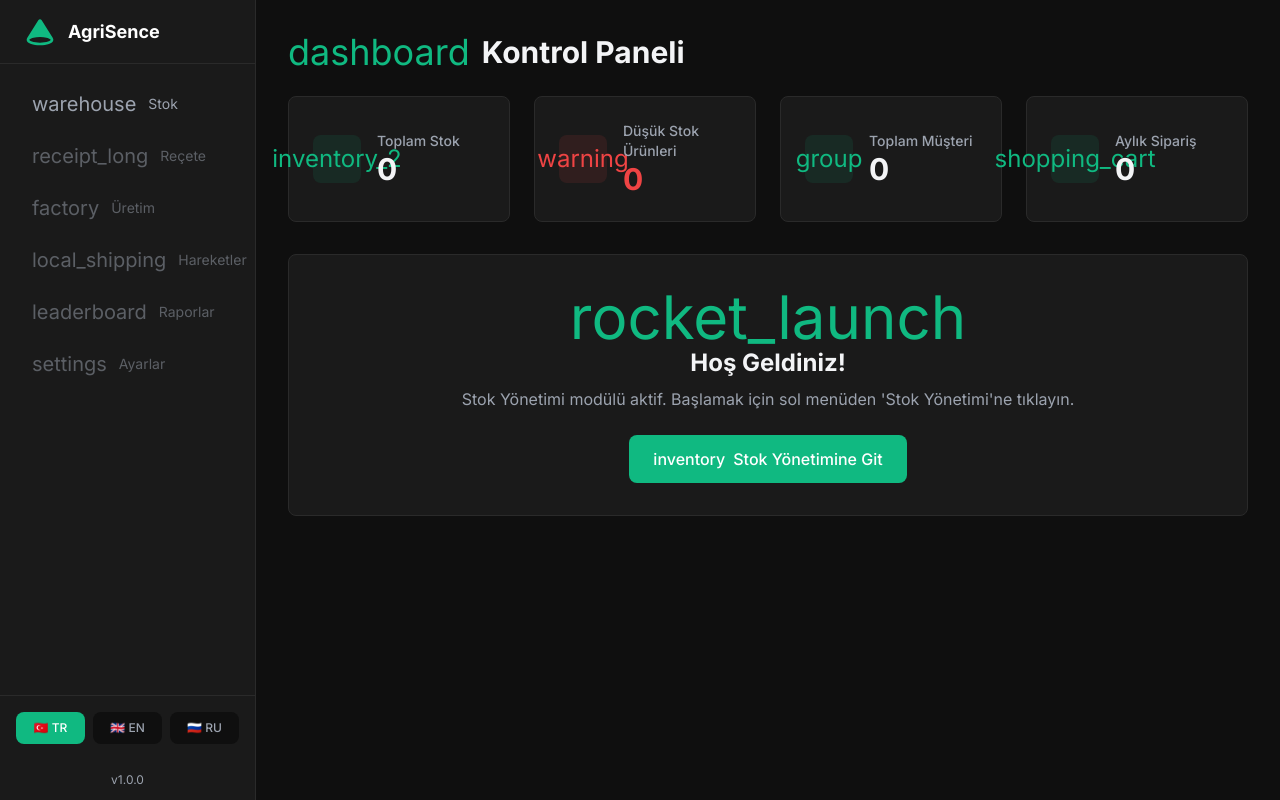
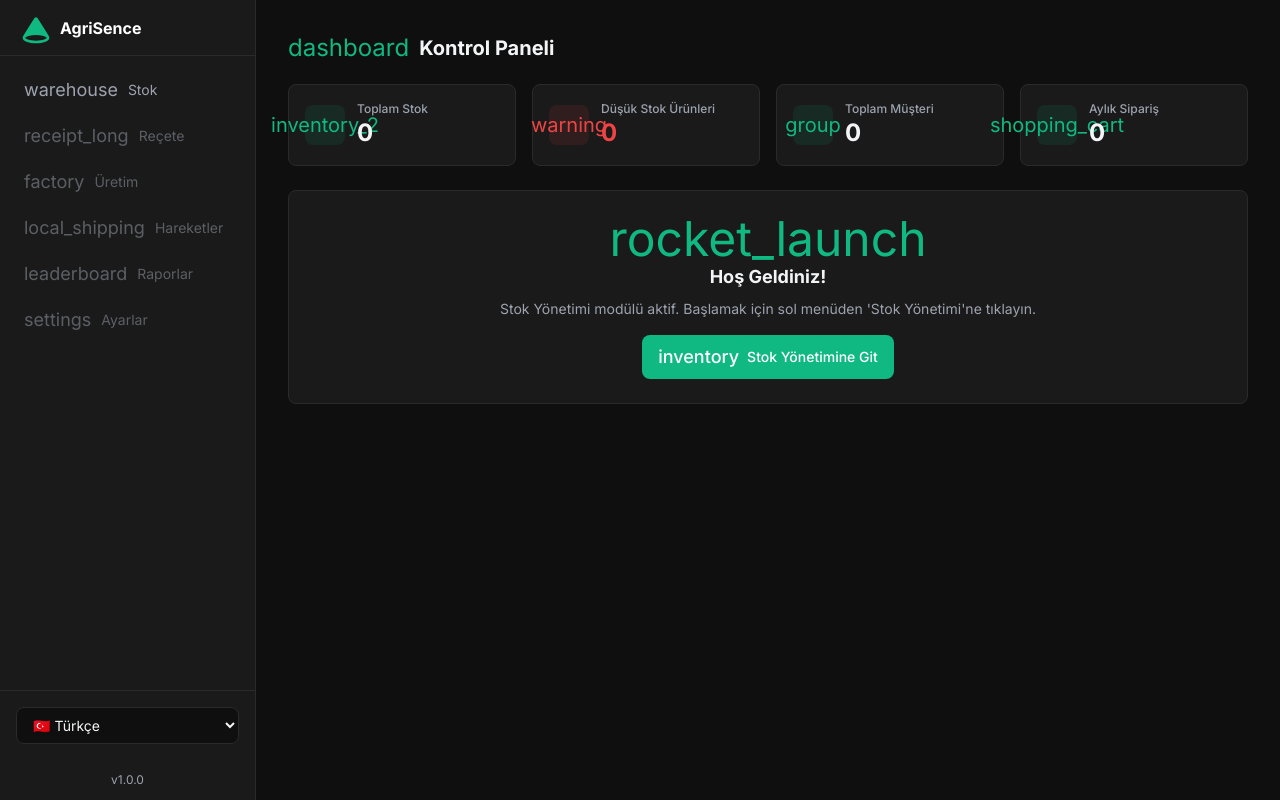
Before and after one commit to equinox794/agrisence, a Next.js app: page / in a window 1280 px wide. Built offline with nearby package versions, Linux system fonts and the light colour scheme.

Commit message:
fix: Font buyuklukleri kucultuldu ve dil secimi dropdown yapildi - Sidebar menulerde dropdown dil secimi eklendi - Tum sayfalarda font boyutlari kucultuldu - Form inputlari daha compact hale getirildi - Islemler sutununda sadece ikonlar gosteriliyor - Tutarli tasarim dili uygulandi

```diff
--- a/app/page.tsx
+++ b/app/page.tsx
@@ -8,77 +8,77 @@ export default function Dashboard() {
 
   return (
     <div>
-      <div className="flex items-center gap-3 mb-6">
-        <span className="material-symbols-outlined text-[var(--primary-green)] text-4xl">dashboard</span>
-        <h1 className="text-3xl font-bold text-[var(--primary-text)]">
+      <div className="flex items-center gap-2.5 mb-5">
+        <span className="material-symbols-outlined text-[var(--primary-green)] text-2xl">dashboard</span>
+        <h1 className="text-xl font-bold text-[var(--primary-text)]">
           {t('dashboard.title')}
         </h1>
       </div>
 
       {/* Özet Kartlar */}
-      <div className="grid grid-cols-1 md:grid-cols-2 lg:grid-cols-4 gap-6 mb-8">
-        <div className="flex items-center gap-4 rounded-lg p-6 bg-[var(--card-background)] border border-[var(--border)] hover:border-[var(--primary-green)] transition-colors duration-300">
-          <div className="w-12 h-12 rounded-lg bg-[var(--primary-green)]/10 flex items-center justify-center">
-            <span className="material-symbols-outlined text-[var(--primary-green)] text-2xl">inventory_2</span>
+      <div className="grid grid-cols-1 md:grid-cols-2 lg:grid-cols-4 gap-4 mb-6">
+        <div className="flex items-center gap-3 rounded-lg p-4 bg-[var(--card-background)] border border-[var(--border)] hover:border-[var(--primary-green)] transition-colors duration-300">
+          <div className="w-10 h-10 rounded-lg bg-[var(--primary-green)]/10 flex items-center justify-center">
+            <span className="material-symbols-outlined text-[var(--primary-green)] text-xl">inventory_2</span>
           </div>
           <div>
-            <p className="text-sm font-medium text-[var(--secondary-text)]">
+            <p className="text-xs font-medium text-[var(--secondary-text)]">
               {t('dashboard.totalStocks')}
             </p>
-            <p className="text-3xl font-bold text-[var(--primary-text)]">0</p>
+            <p className="text-2xl font-bold text-[var(--primary-text)]">0</p>
           </div>
         </div>
 
-        <div className="flex items-center gap-4 rounded-lg p-6 bg-[var(--card-background)] border border-[var(--border)] hover:border-[var(--error)] transition-colors duration-300">
-          <div className="w-12 h-12 rounded-lg bg-[var(--error)]/10 flex items-center justify-center">
-            <span className="material-symbols-outlined text-[var(--error)] text-2xl">warning</span>
+        <div className="flex items-center gap-3 rounded-lg p-4 bg-[var(--card-background)] border border-[var(--border)] hover:border-[var(--error)] transition-colors duration-300">
+          <div className="w-10 h-10 rounded-lg bg-[var(--error)]/10 flex items-center justify-center">
+            <span className="material-symbols-outlined text-[var(--error)] text-xl">warning</span>
           </div>
           <div>
-            <p className="text-sm font-medium text-[var(--secondary-text)]">
+            <p className="text-xs font-medium text-[var(--secondary-text)]">
               {t('dashboard.lowStockItems')}
             </p>
-            <p className="text-3xl font-bold text-[var(--error)]">0</p>
+            <p className="text-2xl font-bold text-[var(--error)]">0</p>
           </div>
         </div>
 
-        <div className="flex items-center gap-4 rounded-lg p-6 bg-[var(--card-background)] border border-[var(--border)] hover:border-[var(--primary-green)] transition-colors duration-300">
-          <div className="w-12 h-12 rounded-lg bg-[var(--primary-green)]/10 flex items-center justify-center">
-            <span className="material-symbols-outlined text-[var(--primary-green)] text-2xl">group</span>
+        <div className="flex items-center gap-3 rounded-lg p-4 bg-[var(--card-background)] border border-[var(--border)] hover:border-[var(--primary-green)] transition-colors duration-300">
+          <div className="w-10 h-10 rounded-lg bg-[var(--primary-green)]/10 flex items-center justify-center">
+            <span className="material-symbols-outlined text-[var(--primary-green)] text-xl">group</span>
           </div>
           <div>
-            <p className="text-sm font-medium text-[var(--secondary-text)]">
+            <p className="text-xs font-medium text-[var(--secondary-text)]">
               {t('dashboard.totalCustomers')}
             </p>
-            <p className="text-3xl font-bold text-[var(--primary-text)]">0</p>
+            <p className="text-2xl font-bold text-[var(--primary-text)]">0</p>
           </div>
         </div>
 
-        <div className="flex items-center gap-4 rounded-lg p-6 bg-[var(--card-background)] border border-[var(--border)] hover:border-[var(--primary-green)] transition-colors duration-300">
-          <div className="w-12 h-12 rounded-lg bg-[var(--primary-green)]/10 flex items-center justify-center">
-            <span className="material-symbols-outlined text-[var(--primary-green)] text-2xl">shopping_cart</span>
+        <div className="flex items-center gap-3 rounded-lg p-4 bg-[var(--card-background)] border border-[var(--border)] hover:border-[var(--primary-green)] transition-colors duration-300">
+          <div className="w-10 h-10 rounded-lg bg-[var(--primary-green)]/10 flex items-center justify-center">
+            <span className="material-symbols-outlined text-[var(--primary-green)] text-xl">shopping_cart</span>
           </div>
           <div>
-            <p className="text-sm font-medium text-[var(--secondary-text)]">
+            <p className="text-xs font-medium text-[var(--secondary-text)]">
               {t('dashboard.monthlyOrders')}
             </p>
-            <p className="text-3xl font-bold text-[var(--primary-text)]">0</p>
+            <p className="text-2xl font-bold text-[var(--primary-text)]">0</p>
           </div>
         </div>
       </div>
 
       {/* Bilgilendirme */}
-      <div className="rounded-lg p-8 bg-[var(--card-background)] border border-[var(--border)] text-center">
-        <span className="material-symbols-outlined text-[var(--primary-green)] text-6xl mb-4">
+      <div className="rounded-lg p-6 bg-[var(--card-background)] border border-[var(--border)] text-center">
+        <span className="material-symbols-outlined text-[var(--primary-green)] text-5xl mb-3">
           rocket_launch
         </span>
-        <h2 className="text-2xl font-bold text-[var(--primary-text)] mb-2">
+        <h2 className="text-lg font-bold text-[var(--primary-text)] mb-2">
           {t('dashboard.welcome')}
         </h2>
-        <p className="text-[var(--secondary-text)] mb-6">
+        <p className="text-sm text-[var(--secondary-text)] mb-4">
           {t('dashboard.welcomeMessage')}
         </p>
-        <Link href="/stok" className="inline-flex items-center gap-2 px-6 py-3 rounded-lg bg-[var(--primary-green)] text-white font-medium hover:bg-[var(--accent-green)] transition-colors">
-          <span className="material-symbols-outlined">inventory</span>
+        <Link href="/stok" className="inline-flex items-center gap-2 px-4 py-2 rounded-lg bg-[var(--primary-green)] text-white text-sm font-medium hover:bg-[var(--accent-green)] transition-colors">
+          <span className="material-symbols-outlined text-lg">inventory</span>
           <span>{t('dashboard.goToStock')}</span>
         </Link>
       </div>
--- a/components/Sidebar.tsx
+++ b/components/Sidebar.tsx
@@ -13,17 +13,17 @@ export default function Sidebar() {
   return (
     <aside className="fixed left-0 top-0 h-screen w-64 bg-[var(--card-background)] border-r border-[var(--border)] flex flex-col">
       {/* Logo */}
-      <div className="h-16 flex items-center gap-3 px-6 border-b border-[var(--border)]">
+      <div className="h-14 flex items-center gap-3 px-5 border-b border-[var(--border)]">
         <div
-          className="text-[var(--primary-green)] w-8 h-8"
+          className="text-[var(--primary-green)] w-7 h-7"
           dangerouslySetInnerHTML={{ __html: appConfig.logo.svg }}
         />
-        <h2 className="text-lg font-bold text-white">{appConfig.name}</h2>
+        <h2 className="text-base font-bold text-white">{appConfig.name}</h2>
       </div>
 
       {/* Navigation Menu */}
-      <nav className="flex-1 px-4 py-4 overflow-y-auto">
-        <ul className="space-y-1">
+      <nav className="flex-1 px-3 py-3 overflow-y-auto">
+        <ul className="space-y-0.5">
           {navigationItems
             .sort((a, b) => a.order - b.order)
             .map((item) => {
@@ -36,25 +36,25 @@ export default function Sidebar() {
                     <Link
                       href={item.route}
                       className={`
-                        flex items-center gap-3 px-4 py-2.5 rounded-md transition-all duration-200 text-sm
+                        flex items-center gap-2.5 px-3 py-2 rounded-md transition-all duration-200 text-sm
                         ${
                           isActive
-                            ? 'bg-[var(--primary-green)] text-white font-semibold'
+                            ? 'bg-[var(--primary-green)] text-white font-medium'
                             : 'text-[var(--secondary-text)] hover:bg-[var(--card-hover)] hover:text-[var(--primary-text)]'
                         }
                       `}
                     >
-                      <span className="material-symbols-outlined text-xl">
+                      <span className="material-symbols-outlined text-lg">
                         {item.icon}
                       </span>
                       <span>{t(`sidebar.${item.id}`)}</span>
                     </Link>
                   ) : (
                     <div
-                      className="flex items-center gap-3 px-4 py-2.5 rounded-md text-[var(--secondary-text)] opacity-50 cursor-not-allowed text-sm"
+                      className="flex items-center gap-2.5 px-3 py-2 rounded-md text-[var(--secondary-text)] opacity-50 cursor-not-allowed text-sm"
                       title="Yakında aktif olacak"
                     >
-                      <span className="material-symbols-outlined text-xl">
+                      <span className="material-symbols-outlined text-lg">
                         {item.icon}
                       </span>
                       <span>{t(`sidebar.${item.id}`)}</span>
@@ -66,27 +66,19 @@ export default function Sidebar() {
         </ul>
       </nav>
 
-      {/* Language Selector */}
+      {/* Language Selector - Dropdown */}
       <div className="px-4 py-4 border-t border-[var(--border)]">
-        <div className="flex items-center gap-2">
+        <select
+          value={language}
+          onChange={(e) => setLanguage(e.target.value as any)}
+          className="w-full px-3 py-2 rounded-lg bg-[var(--background)] border border-[var(--border)] text-[var(--primary-text)] text-sm focus:outline-none focus:ring-2 focus:ring-[var(--primary-green)] cursor-pointer"
+        >
           {appConfig.languages.map((lang) => (
-            <button
-              key={lang.code}
-              onClick={() => setLanguage(lang.code as any)}
-              className={`
-                flex-1 px-3 py-2 rounded-lg text-xs font-medium transition-all duration-200
-                ${
-                  language === lang.code
-                    ? 'bg-[var(--primary-green)] text-white'
-                    : 'bg-[var(--background)] text-[var(--secondary-text)] hover:bg-[var(--card-hover)]'
-                }
-              `}
-              title={lang.name}
-            >
-              {lang.flag} {lang.code.toUpperCase()}
-            </button>
+            <option key={lang.code} value={lang.code}>
+              {lang.flag} {lang.name}
+            </option>
           ))}
-        </div>
+        </select>
       </div>
 
       {/* Version */}
```
Also changed, not shown: app/stok/page.tsx (+72 -72 lines).
